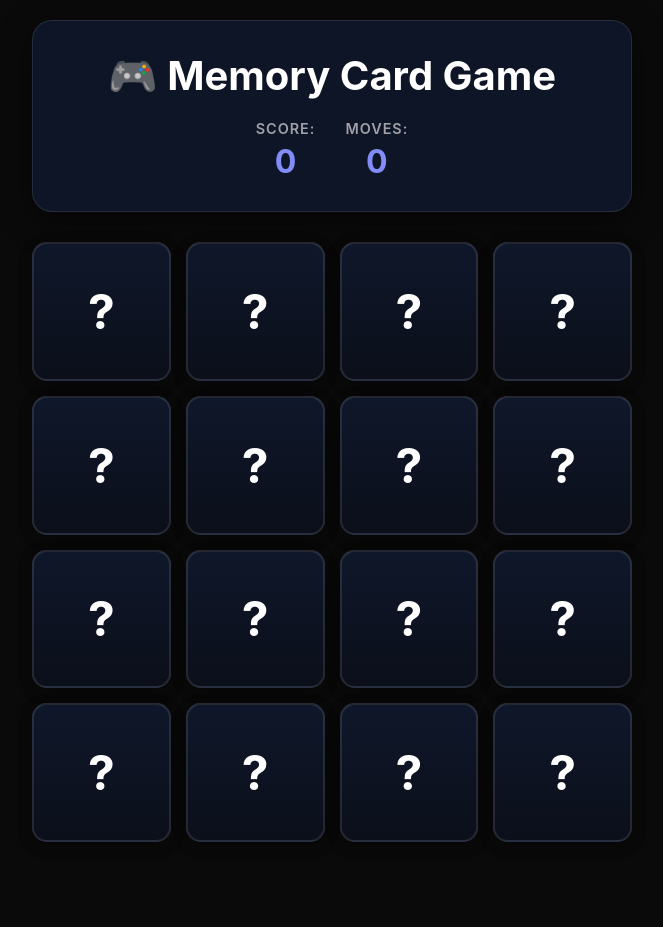
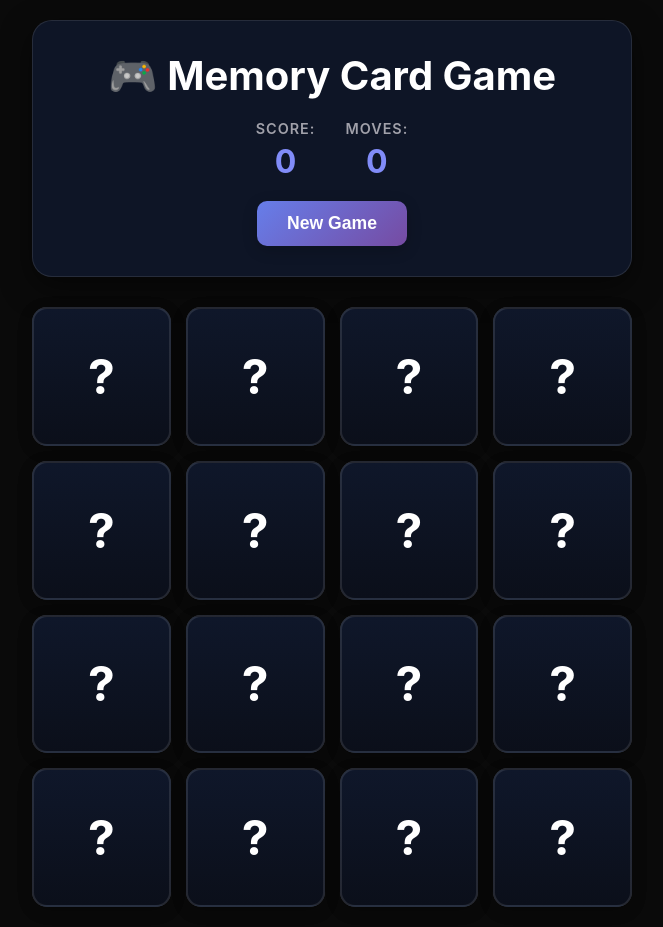
Before and after one commit to Lerik13/react-projects, a React (Vite) app in the folder memory-card/: page / in a window 1280 px wide. Shown: the whole page, without its empty margins (308-971 px from the left). Before the commit the page ends 862 px from the top, so only its background shows below. Built offline with nearby package versions, Linux system fonts and the light colour scheme.

Commit message:
+ btn 'Reset Game'

```diff
--- a/memory-card/src/App.tsx
+++ b/memory-card/src/App.tsx
@@ -42,6 +42,14 @@ function App() {
   const [matchedCards, setMatchedCards] = useState<number[]>([])
   const [score, setScore] = useState<number>(0)
   const [moves, setMoves] = useState<number>(0)
+
+  const resetGame = (): void => {
+    setCards(createCards)
+    setScore(0)
+    setMoves(0)
+    setFlippedCards([])
+    setMatchedCards([])
+  }
 
   const handleCardClick = (card: Cards) => {
     // Don't allow clicking if card is already flipped, matched
@@ -106,7 +114,7 @@ function App() {
 
   return (
     <div className='app'>
-      <GameHeader score={score} moves={moves} />
+      <GameHeader score={score} moves={moves} onReset={resetGame} />
 
       <div className='cards-grid'>
         {cards.map((card) => (
--- a/memory-card/src/components/GameHeader.tsx
+++ b/memory-card/src/components/GameHeader.tsx
@@ -1,9 +1,10 @@
 type Props = {
   score: number
   moves: number
+  onReset: React.MouseEventHandler
 }
 
-export const GameHeader = ({ score, moves }: Props) => {
+export const GameHeader = ({ score, moves, onReset }: Props) => {
   return (
     <div className='game-header'>
       <h1>🎮 Memory Card Game</h1>
@@ -17,6 +18,10 @@ export const GameHeader = ({ score, moves }: Props) => {
           <span className='stat-value'>{moves}</span>
         </div>
       </div>
+
+      <button className='reset-btn' onClick={onReset}>
+        New Game
+      </button>
     </div>
   )
 }
--- a/memory-card/src/index.css
+++ b/memory-card/src/index.css
@@ -76,6 +76,28 @@ body {
   color: #818cf8;
 }
 
+.reset-btn {
+  background: linear-gradient(135deg, #667eea 0%, #764ba2 100%);
+  color: white;
+  border: none;
+  padding: 12px 30px;
+  font-size: 1.1rem;
+  font-weight: 600;
+  border-radius: 10px;
+  cursor: pointer;
+  transition: transform 0.2s, box-shadow 0.2s;
+  box-shadow: 0 4px 15px rgba(0, 0, 0, 0.2);
+}
+
+.reset-btn:hover {
+  transform: translateY(-2px);
+  box-shadow: 0 6px 20px rgba(0, 0, 0, 0.3);
+}
+
+.reset-btn:active {
+  transform: translateY(0);
+}
+
 /* Cards */
 .cards-grid {
   display: grid;
```
